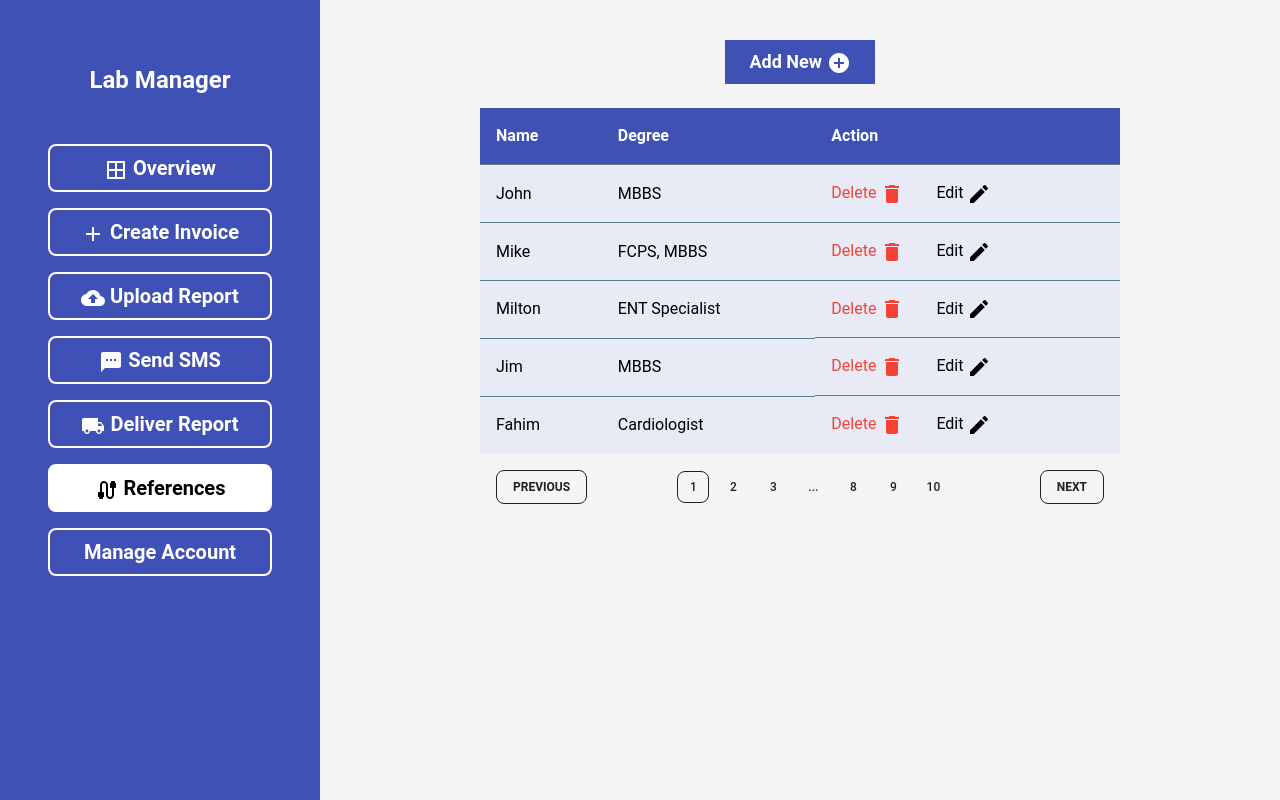
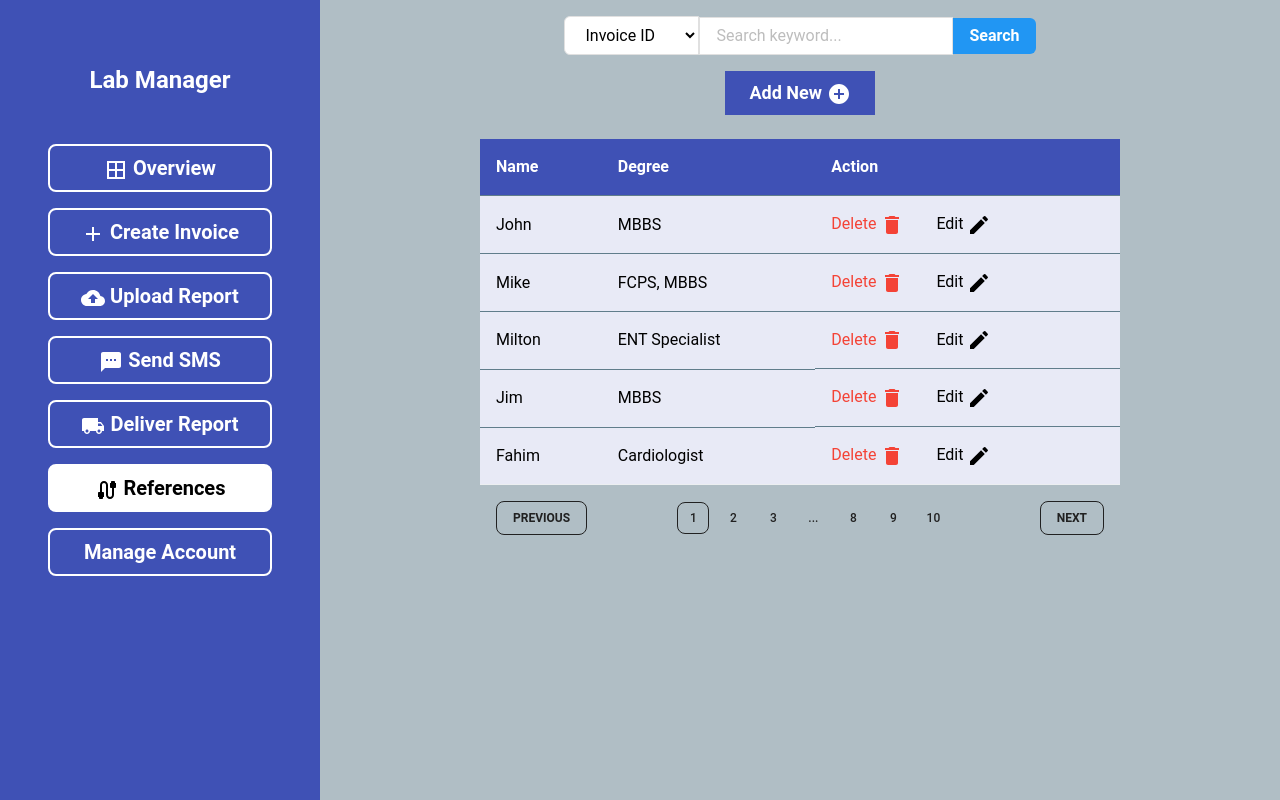
Before and after one commit to samiulfahad/pathology-management-system, a React (Vite) app: page /references in a window 1280 px wide. Built offline with nearby package versions, Linux system fonts and the light colour scheme.

Commit message:
Redux added, search component added

```diff
--- a/src/components/Search.jsx
+++ b/src/components/Search.jsx
@@ -64,7 +64,7 @@ const Search = ({ onSearch }) => {
         onChange={handleSearchKeyword}
         onKeyDown={handleKeyDown}
         placeholder="Search keyword..."
-        className="flex-1 border border-gray-300 rounded-r-none py-2 px-4 focus:outline-none h-full"
+        className="flex-1 border border-gray-300 rounded-r-none py-[8.5px] px-4 focus:outline-none h-full"
       />
 
       {/* Search button */}
--- a/src/pages/deliver-report/index.jsx
+++ b/src/pages/deliver-report/index.jsx
@@ -4,6 +4,9 @@ import { useState } from "react"
 import { Card } from "@material-tailwind/react"
 import Modal from "../../components/Modal"
 import PaymentForm from "./PaymentForm"
+import { useDispatch, useSelector } from "react-redux"
+import { setKeyword } from "../../store/searchSlice"
+import Search from "../../components/Search"
 
 const TABLE_HEAD = ["Invoice ID", "Name", "Payment", "Status", "Reports", "Delivery"]
 const TABLE_ROWS = [
@@ -22,6 +25,8 @@ const DeliverReport = () => {
   const [due, setDue] = useState(0)
   const [enteredAmount, setEnteredAmount] = useState(0)
   const [invoiceId, setInvoiceId] = useState(null)
+  const search = useSelector((state) => state.search)
+  const dispatch = useDispatch()
 
   const handleDelivery = (id) => {
     const updated = data.map((item) => {
@@ -74,8 +79,17 @@ const DeliverReport = () => {
     clearState()
   }
 
+  const onSearch = () => {
+    // Add logic to handle search based on searchKeyword and searchType
+    console.log("Search keyword:", search.keyword)
+    console.log("Search type:", search.type)
+    dispatch(setKeyword(""))
+  }
+
   return (
-    <Card className="h-full w-full overflow-scroll">
+    // overflow-scroll
+    <section className="bg-blue-gray-200">
+    <Card className="min-h-screen w-full bg-blue-gray-200">
       {modal && (
         <Modal onClose={closeModal} title="Collect Payment" actionText="Collect Payment" onSubmit={handleSubmit}>
           <PaymentForm
@@ -87,7 +101,10 @@ const DeliverReport = () => {
           />
         </Modal>
       )}
-      <table className="mx-auto bg-indigo-50 min-w-max table-auto text-left md:w-2/3 md:mt-20">
+      <div className="w-80 mx-auto py-4">
+        <Search onSearch={onSearch} />
+      </div>
+      <table className="mx-auto bg-indigo-50 min-w-max table-auto text-left md:w-2/3">
         <thead>
           <tr>
             {TABLE_HEAD.map((head) => (
@@ -121,6 +138,7 @@ const DeliverReport = () => {
         <Pagination />
       </div>
     </Card>
+    </section>
   )
 }
 
--- a/src/pages/references/index.jsx
+++ b/src/pages/references/index.jsx
@@ -4,6 +4,9 @@ import AddCircleIcon from "@mui/icons-material/AddCircle"
 import { useState } from "react"
 import Modal from "../../components/Modal"
 import Form from "./Form"
+import { useDispatch, useSelector } from "react-redux"
+import { setKeyword } from "../../store/searchSlice"
+import Search from "../../components/Search"
 
 const TABLE_HEAD = ["Name", "Degree", "Action"]
 const TABLE_ROWS = [
@@ -44,6 +47,8 @@ const References = () => {
   const [data, setData] = useState(TABLE_ROWS)
   const [formData, setFormData] = useState(initialFormData)
   const [mode, setMode] = useState(null) // Introduce mode state
+  const search = useSelector((state) => state.search)
+  const dispatch = useDispatch()
 
   const handleModeChange = (mode, doc = null) => {
     setMode(mode)
@@ -82,8 +87,15 @@ const References = () => {
     setData(updated)
   }
 
+  const onSearch = () => {
+    // Add logic to handle search based on searchKeyword and searchType
+    console.log("Search keyword:", search.keyword)
+    console.log("Search type:", search.type)
+    dispatch(setKeyword(""))
+  }
+
   return (
-    <section className="min-w-max">
+    <section className="min-w-max min-h-screen bg-blue-gray-200">
       {mode && (
         <Modal
           onClose={() => handleModeChange(null)}
@@ -95,7 +107,10 @@ const References = () => {
         </Modal>
       )}
 
-      <div className="flex w-full justify-center items-center mt-10">
+      <div className="w-80 mx-auto py-4">
+        <Search onSearch={onSearch} />
+      </div>
+      <div className="flex w-full justify-center items-center">
         <button
           onClick={() => handleModeChange("add")}
           className="text-lg px-6 py-2 font-bold text-white bg-indigo-500"
--- a/src/pages/send-sms/index.jsx
+++ b/src/pages/send-sms/index.jsx
@@ -28,11 +28,11 @@ const SendSMS = () => {
 
   const TABLE_HEAD = ["Invoice ID", "Name", "Action", "Details"]
   return (
-    <section>
-      <div className="w-80 mx-auto">
+    <section className="bg-blue-gray-200 h-screen">
+      <div className="w-80 mx-auto py-4">
         <Search onSearch={onSearch} />
       </div>
-      <table className="w-full mx-auto bg-indigo-50 min-w-max table-auto text-left md:w-2/3 md:mt-6">
+      <table className="w-full mx-auto bg-indigo-50 min-w-max table-auto text-left md:w-2/3">
         <thead>
           <tr>
             {TABLE_HEAD.map((head) => (
--- a/src/pages/upload-report/TestList.jsx
+++ b/src/pages/upload-report/TestList.jsx
@@ -16,7 +16,7 @@ const TestList = () => {
     { name: "ULTRA2", completed: 30, uncompleted: 23 }
   ]
   return (
-    <div className="flex flex-wrap gap-4 justify-center items-center w-full h-screen content-center bg-gray-200">
+    <div className="flex flex-wrap gap-4 justify-center items-center w-full h-screen content-center bg-blue-gray-200">
       {testList.map((item) => (
         <Test key={item.name} name={item.name} completed={10} uncompleted={2} />
       ))}
--- a/src/pages/upload-report/index.jsx
+++ b/src/pages/upload-report/index.jsx
@@ -41,12 +41,12 @@ const Reports = () => {
   ]
 
   return (
-    <section>
-      <div className="w-80 mx-auto">
+    <section className="bg-blue-gray-200 min-h-screen">
+      <div className="w-80 mx-auto py-4">
+        <div className="text-xl py-4 font-bold mx-auto text-center"> Manage All {testName.toUpperCase()} Reports</div>
         <Search onSearch={onSearch} />
       </div>
-      <div className="flex flex-col justify-between items-center w-full md:w-4/5 mx-auto mt-10 gap-4">
-        <div className="text-xl font-bold mx-auto text-center"> Manage All {testName.toUpperCase()} Reports</div>
+      <div className="flex flex-col justify-between items-center w-full md:w-4/5 mx-auto gap-4">
         <div className="w-full md:w-4/5">
           <Table columns={columns} data={data} testName={testName} />
         </div>
```
